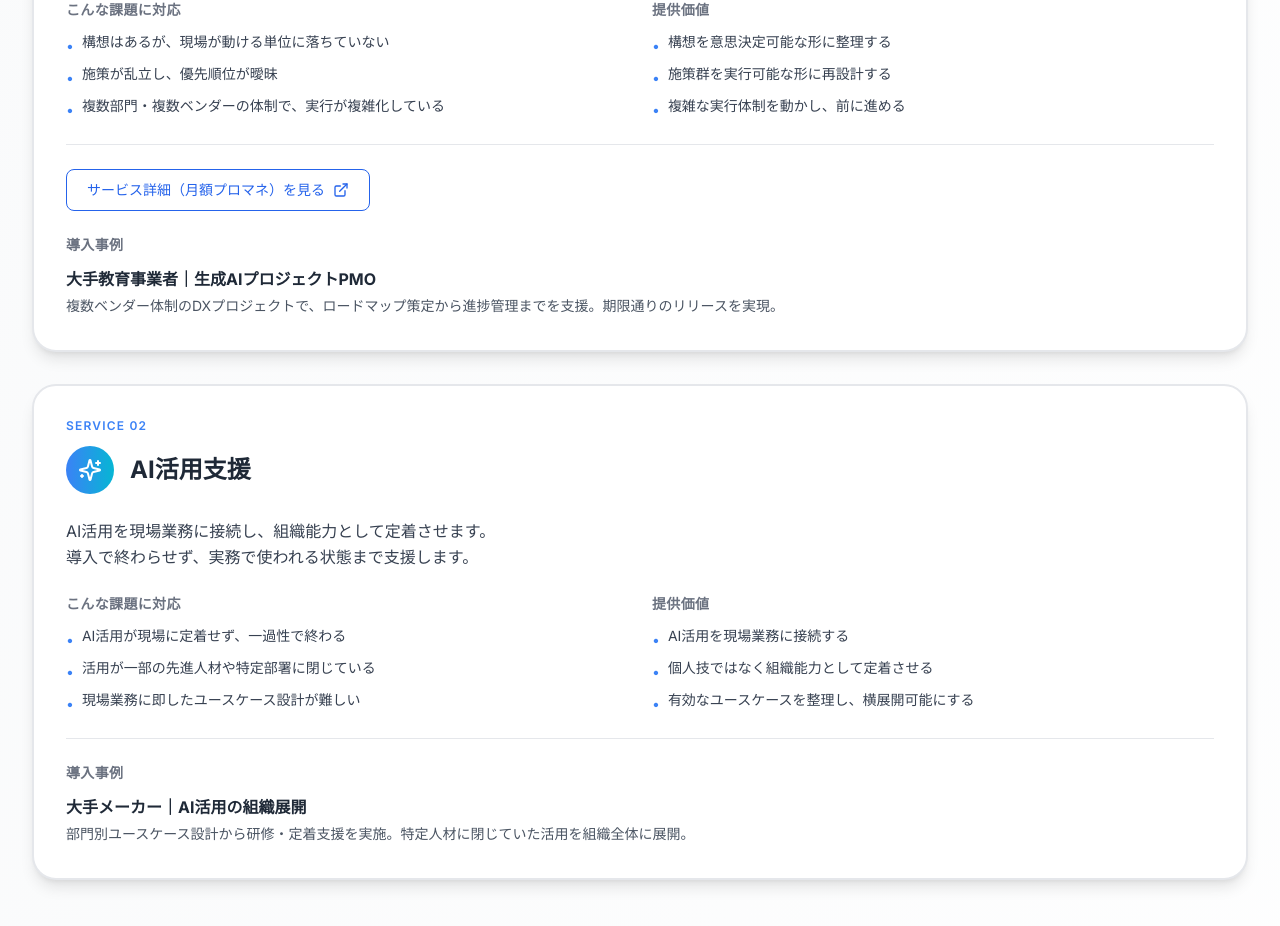
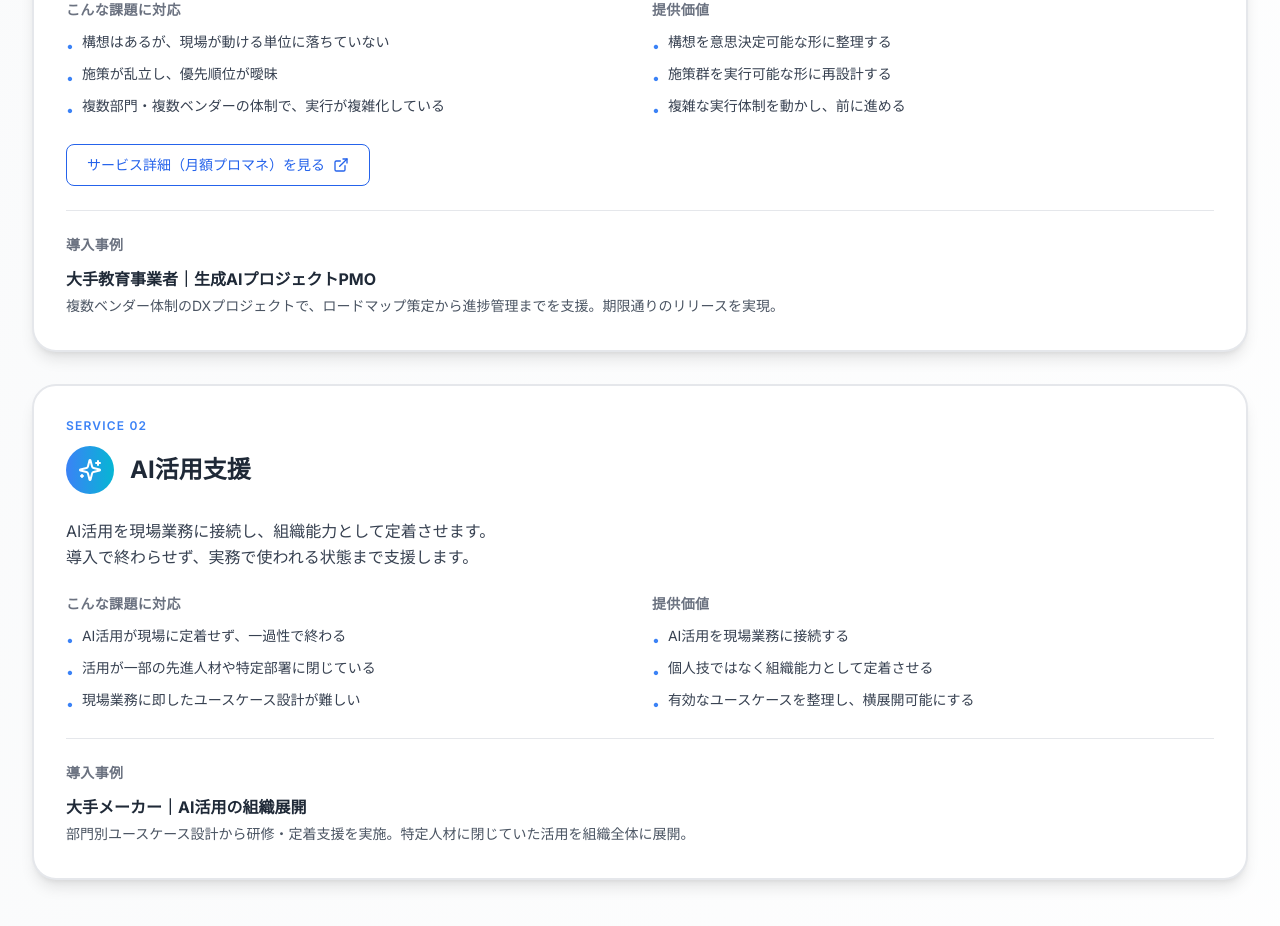
Before and after one commit to yamasaki-p/v0-website_homepage, a Next.js app: page / in a window 1280 px wide. Shown: the part 1211-2137 px from the top of the page. Built offline with nearby package versions, Linux system fonts and the light colour scheme.

Commit message:
区切り線をサービス詳細リンクの下に移動
Co-Authored-By: Claude Sonnet 4.6 <noreply@anthropic.com>

```diff
--- a/app/page.tsx
+++ b/app/page.tsx
@@ -121,8 +121,6 @@ export default function Home() {
                 </div>
               </div>
 
-              <hr className="border-gray-200" />
-
               <div>
                 <a
                   href="https://lp.growthcommit.com/aipm/"
@@ -134,6 +132,8 @@ export default function Home() {
                   <ExternalLink className="h-4 w-4" />
                 </a>
               </div>
+
+              <hr className="border-gray-200" />
 
               <div className="space-y-3">
                 <h4 className="text-sm font-semibold text-gray-500 uppercase tracking-wide">導入事例</h4>
```
